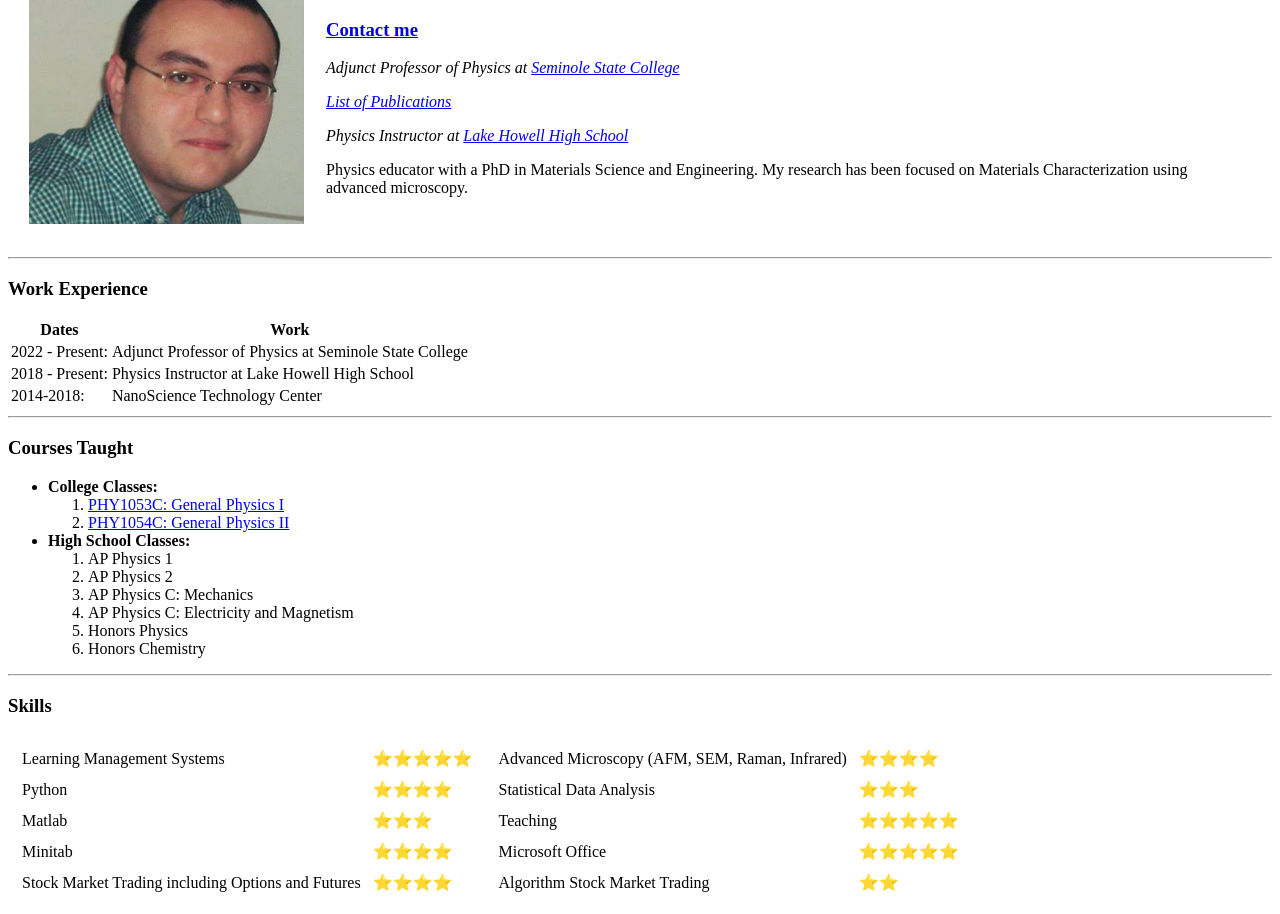
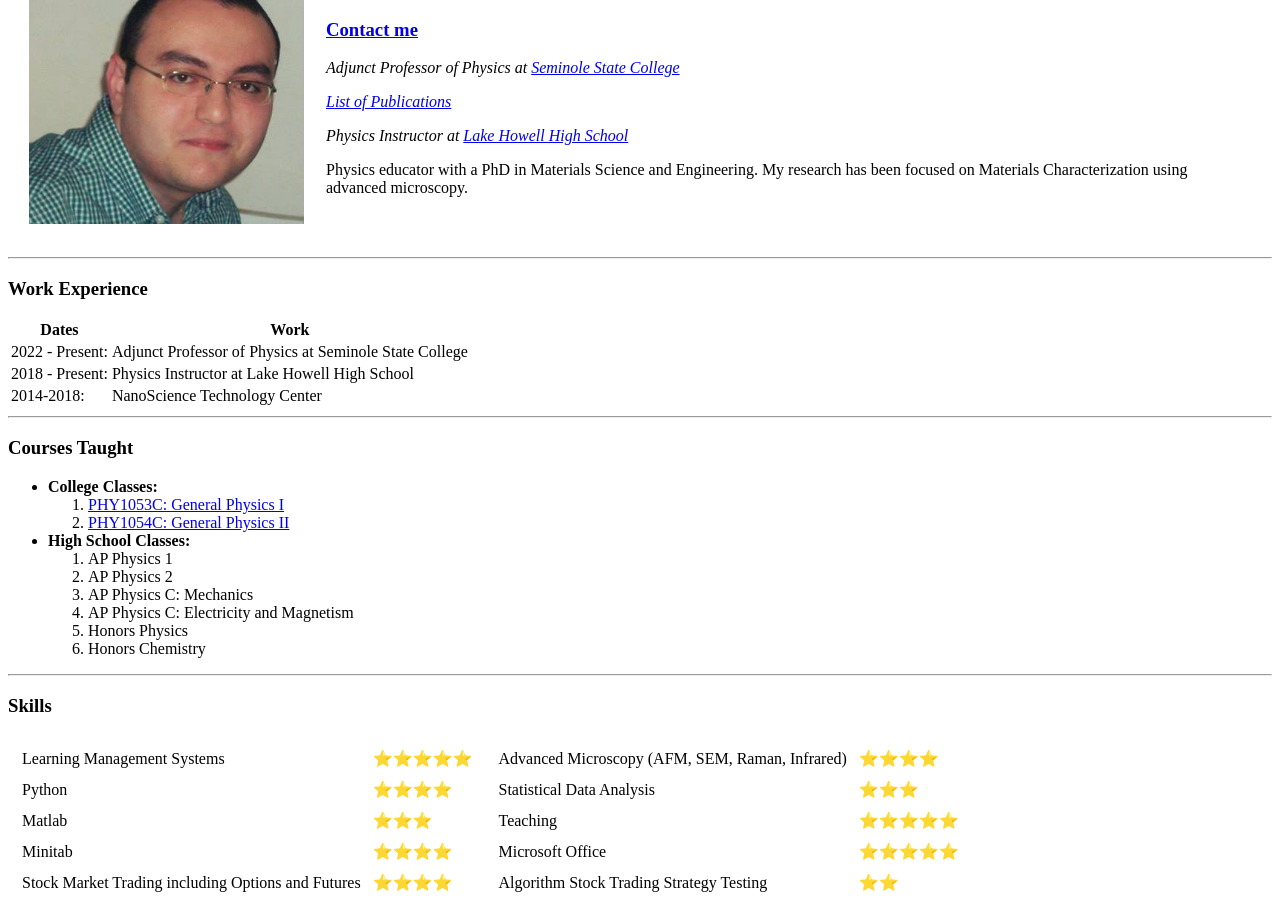
Before and after one commit to Mikhael37/cv, a plain HTML site: page index.html in a window 1280 px wide. Shown: the part 105-1019 px from the top of the page. Drawn offline with Linux system fonts and the light colour scheme.

Commit message:
Update index.html

```diff
--- a/index.html
+++ b/index.html
@@ -106,7 +106,7 @@
                                 <td>⭐⭐⭐⭐⭐</td>
                             </tr>
                             <tr>
-                                <td>Algorithm Stock Market Trading</td>
+                                <td>Algorithm Stock Trading Strategy Testing</td>
                                 <td>⭐⭐</td>
                             </tr>
                         </table>
```
